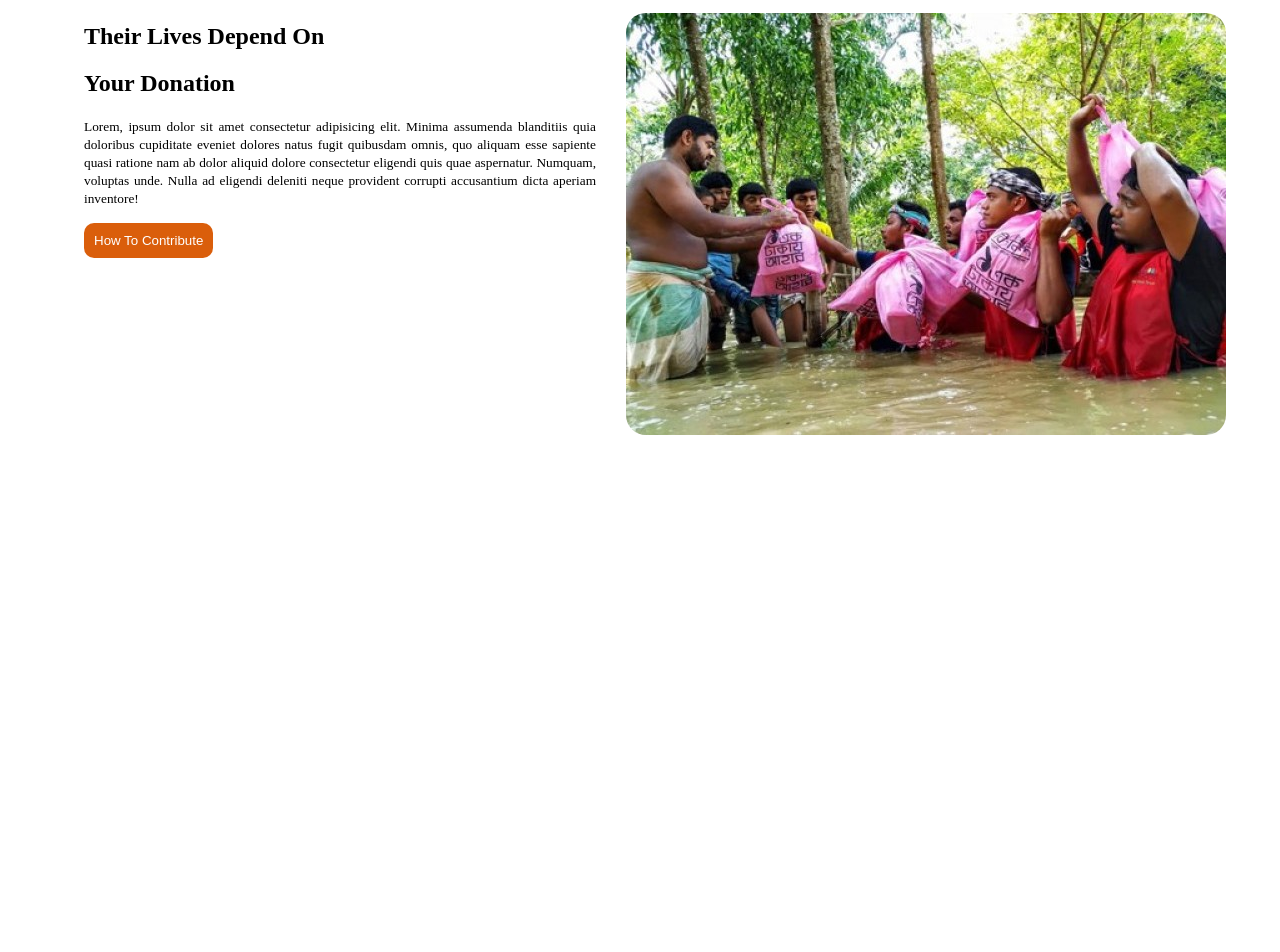
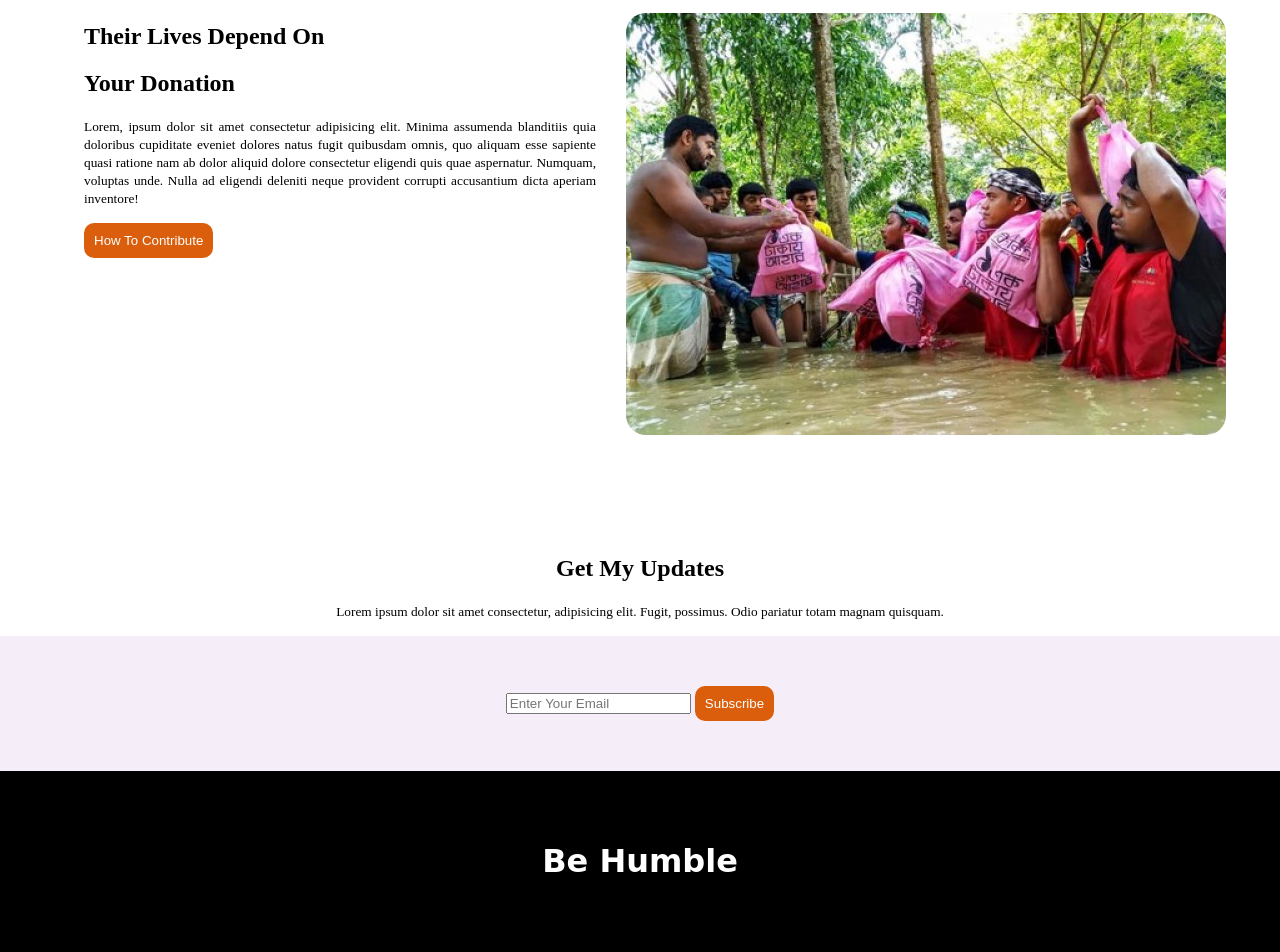
Before and after one commit to chinno0007/donate-today, a plain HTML site: page index.html in a window 1280 px wide. Shown: the part 1607-2559 px from the top of the page. Before the commit the page ends 2162 px from the top, so only its background shows below. Drawn offline with Linux system fonts and the light colour scheme; a web font is replaced by a local one.

Commit message:
Footer Added

```diff
--- a/index.html
+++ b/index.html
@@ -6,6 +6,9 @@
     <meta http-equiv="X-UA-Compatible" content="IE=edge">
     <meta name="viewport" content="width=device-width, initial-scale=1.0">
     <title>Document</title>
+    <link rel="preconnect" href="https://fonts.googleapis.com">
+    <link rel="preconnect" href="https://fonts.gstatic.com" crossorigin>
+    <link href="https://fonts.googleapis.com/css2?family=Moon+Dance&display=swap" rel="stylesheet">
     <link rel="stylesheet" href="style.css">
 </head>
 
@@ -118,6 +121,30 @@
 
     </section>
 
+
+    <!-- My Update Section Added -->
+
+    <section>
+        <div class="updates">
+            <h1>Get My Updates</h1>
+            <p><small>Lorem ipsum dolor sit amet consectetur, adipisicing elit. Fugit, possimus. Odio pariatur totam
+                    magnam
+                    quisquam.</small></p>
+        </div>
+
+        <div class="email-section">
+            <form action="/action_page.php">
+                <input type="email" id="email" name="email" placeholder="Enter Your Email">
+                <button class="Donate-Btn"><a target="_blank"
+                        href="https://www.linkedin.com/in/mdmehedi968/">Subscribe</a></button>
+            </form>
+        </div>
+    </section>
+
+    <!-- Footer -->
+    <footer>
+        <h1>Be Humble</h1>
+    </footer>
 </body>
 
 </html>
--- a/style.css
+++ b/style.css
@@ -141,4 +141,27 @@ body {
     margin-right: 30px;
 }
 
-/* Your Donation Start */
+/* My Update Section Added */
+
+.updates {
+    text-align: center;
+}
+
+.email-section {
+
+
+    text-align: center;
+    padding: 50px;
+    background-color: rgba(187, 132, 201, 0.144);
+
+}
+
+/* Footer */
+
+footer {
+    font-family: 'Moon Dance', cursive;
+    text-align: center;
+    padding: 50px;
+    background-color: black;
+    color: white;
+}
```
